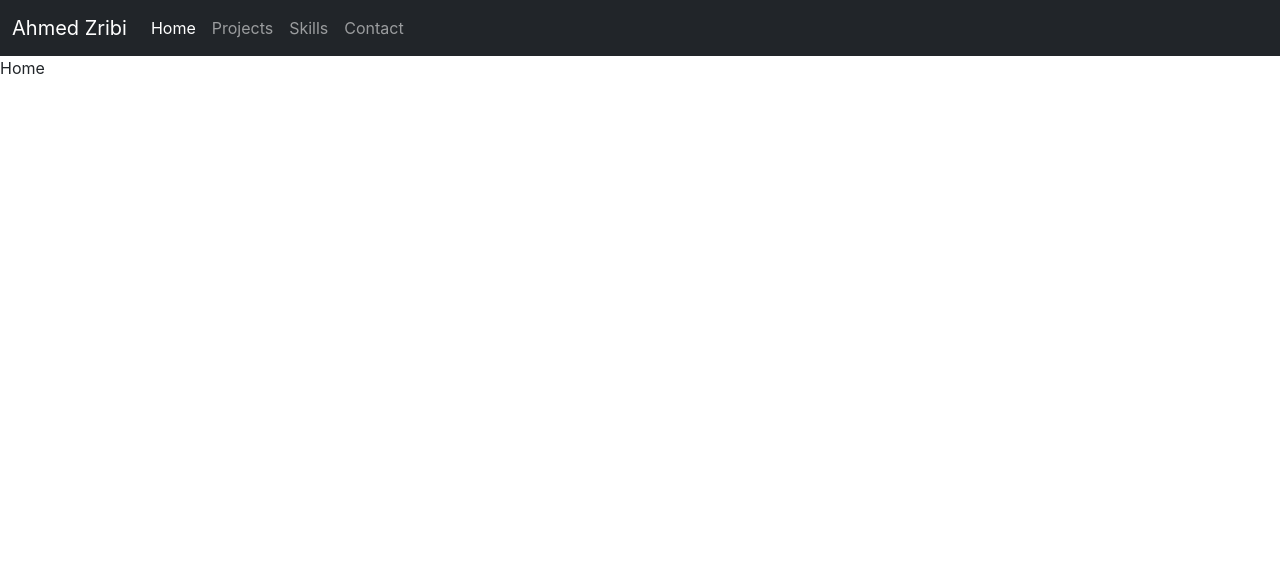
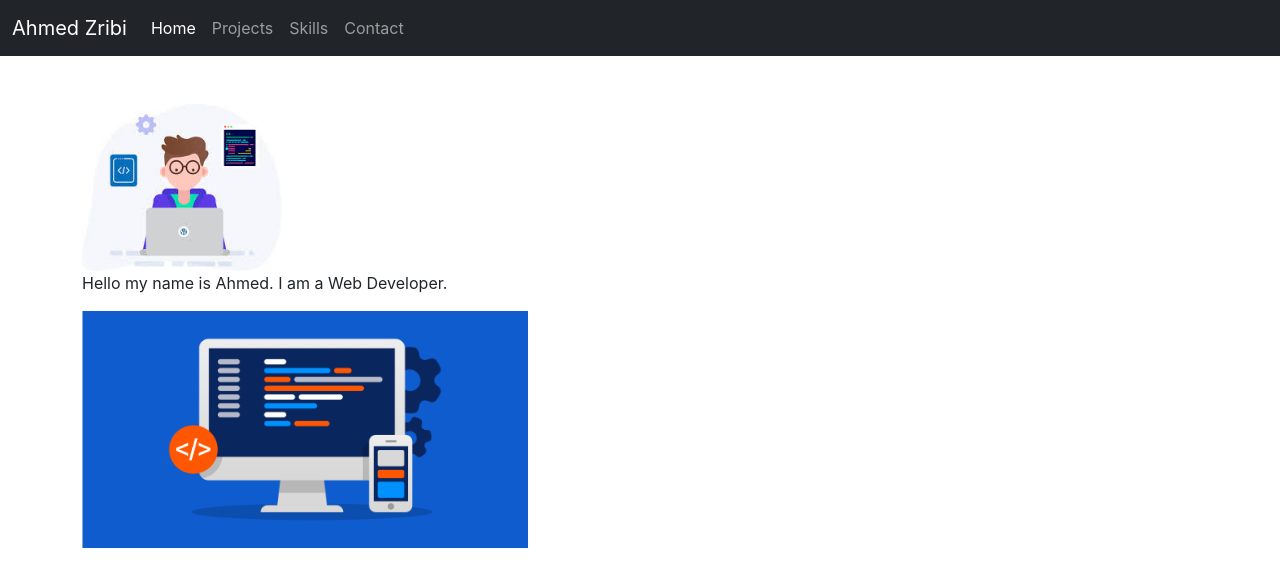
Before and after one commit to zdahmed93/portfolio-22-06, a React (Create React App) app: page / in a window 1280 px wide. Shown: the top 586 px of the page. Built offline with nearby package versions, Linux system fonts and the light colour scheme.

Commit message:
Add content to the home page

```diff
--- a/src/App.js
+++ b/src/App.js
@@ -8,15 +8,15 @@ import Home from './pages/Home'
 
 function App() {
   return (
-    <div>
-      <BrowserRouter>
-        <Navbar />
+    <BrowserRouter>
+      <Navbar />
+      <div className='container mt-5'>
         <Route exact path='/' component={Home} />
         <Route path='/projects' component={Projects} />
         <Route path='/skills' component={Skills} />
         <Route path='/contact' component={Contact} />
-      </BrowserRouter>
-    </div>
+      </div>
+    </BrowserRouter>
   );
 }
 
--- a/src/pages/Home.js
+++ b/src/pages/Home.js
@@ -1,8 +1,13 @@
 import React from 'react'
+import devImage from '../images/photo-2.png'
 
 function Home() {
   return (
-    <div>Home</div>
+    <div>
+      <img src="/images/photo-1.jpg" alt="Profile photo" width="200px" />
+      <p>Hello my name is Ahmed. I am a Web Developer.</p>
+      <img src={devImage} alt="Web Image" width="40%" />
+    </div>
   )
 }
 
```
Also changed, not shown: public/images/photo-1.jpg (added), src/images/photo-2.png (added).
